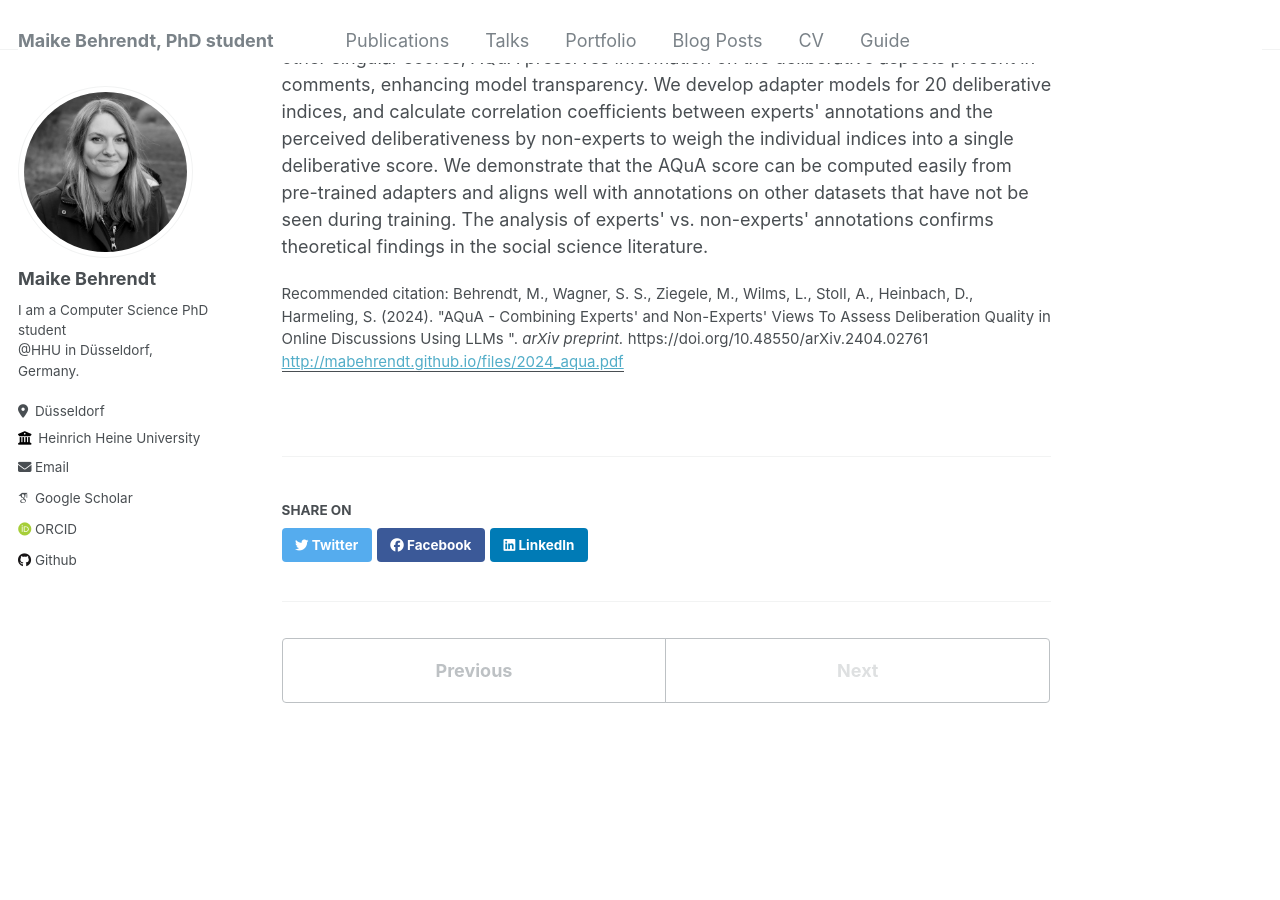
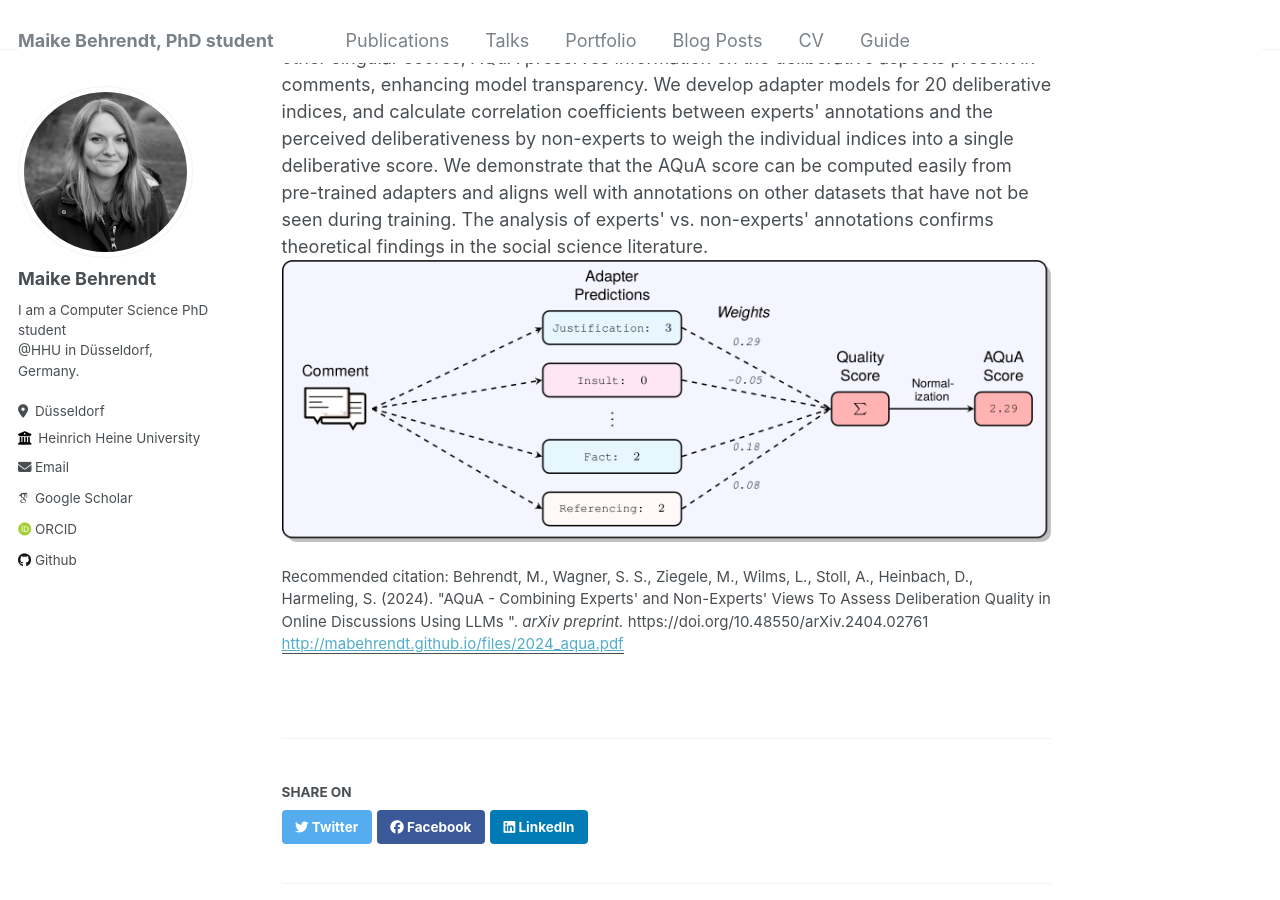
Before and after one commit to mabehrendt/mabehrendt.github.io, a Jekyll site: the page built from _publications/2024_behrendt_aqua.md, in a window 1280 px wide and 900 px high, scrolled down 411 px. Built offline with Jekyll 4.4.1, drawn with Linux system fonts in a browser that asks for light colours; some web fonts are replaced.

Commit message:
Update 2024_behrendt_aqua.md

```diff
--- a/_publications/2024_behrendt_aqua.md
+++ b/_publications/2024_behrendt_aqua.md
@@ -9,3 +9,4 @@ paperurl: 'http://mabehrendt.github.io/files/2024_aqua.pdf'
 citation: 'Behrendt, M., Wagner, S. S., Ziegele, M., Wilms, L., Stoll, A., Heinbach, D., Harmeling, S. (2024). &quot;AQuA - Combining Experts&apos; and Non-Experts&apos; Views To Assess Deliberation Quality in Online Discussions Using LLMs &quot;. <i>arXiv preprint.</i> https://doi.org/10.48550/arXiv.2404.02761'
 ---
 Measuring the quality of contributions in political online discussions is crucial in deliberation research and computer science. Research has identified various indicators to assess online discussion quality, and with deep learning advancements, automating these measures has become feasible. While some studies focus on analyzing specific quality indicators, a comprehensive quality score incorporating various deliberative aspects is often preferred. In this work, we introduce AQuA, an additive score that calculates a unified deliberative quality score from multiple indices for each discussion post. Unlike other singular scores, AQuA preserves information on the deliberative aspects present in comments, enhancing model transparency. We develop adapter models for 20 deliberative indices, and calculate correlation coefficients between experts&apos; annotations and the perceived deliberativeness by non-experts to weigh the individual indices into a single deliberative score. We demonstrate that the AQuA score can be computed easily from pre-trained adapters and aligns well with annotations on other datasets that have not be seen during training. The analysis of experts&apos; vs. non-experts&apos; annotations confirms theoretical findings in the social science literature.
+![AQuA Score Composition](../images/paper_teaser/aqua_teaser.png)
```
